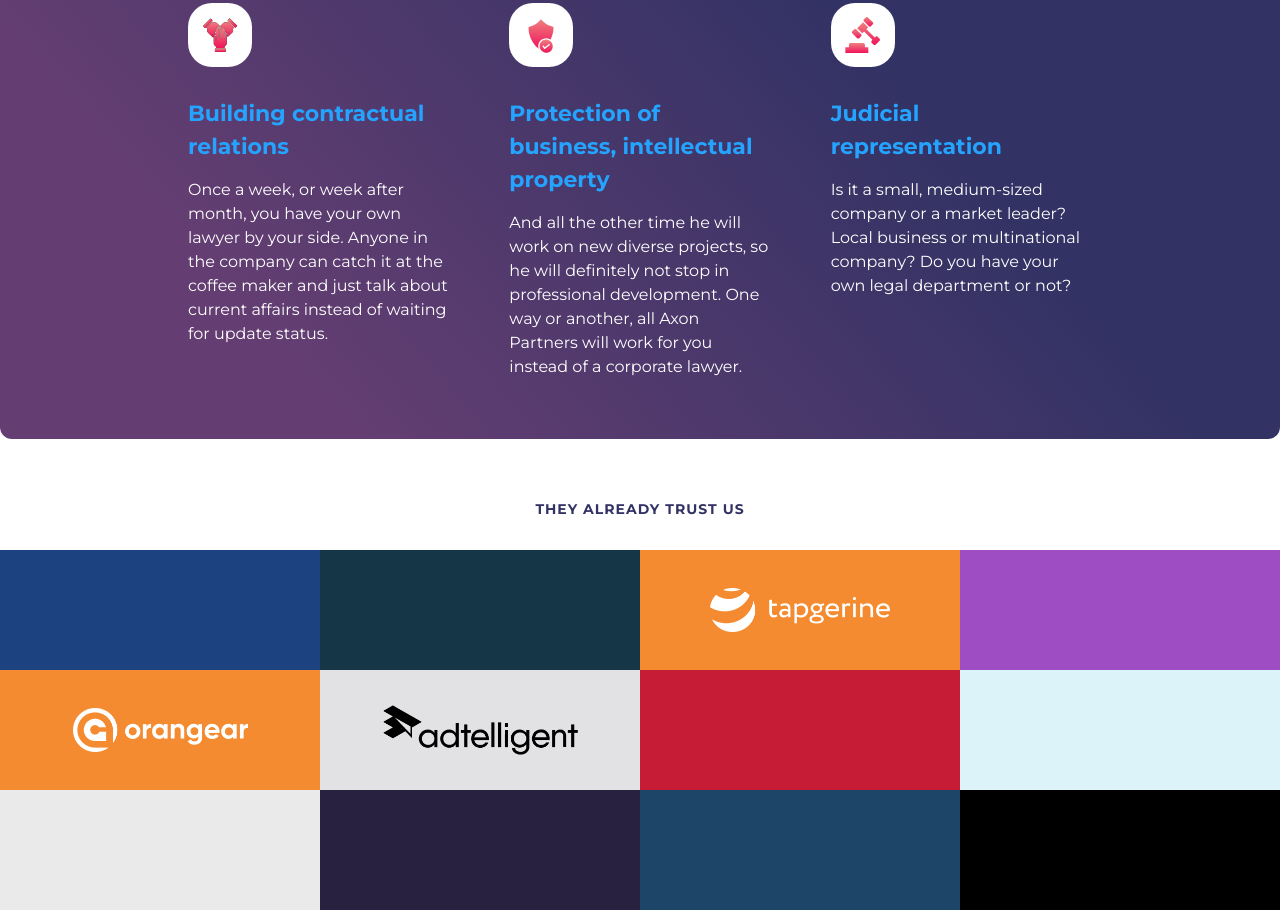
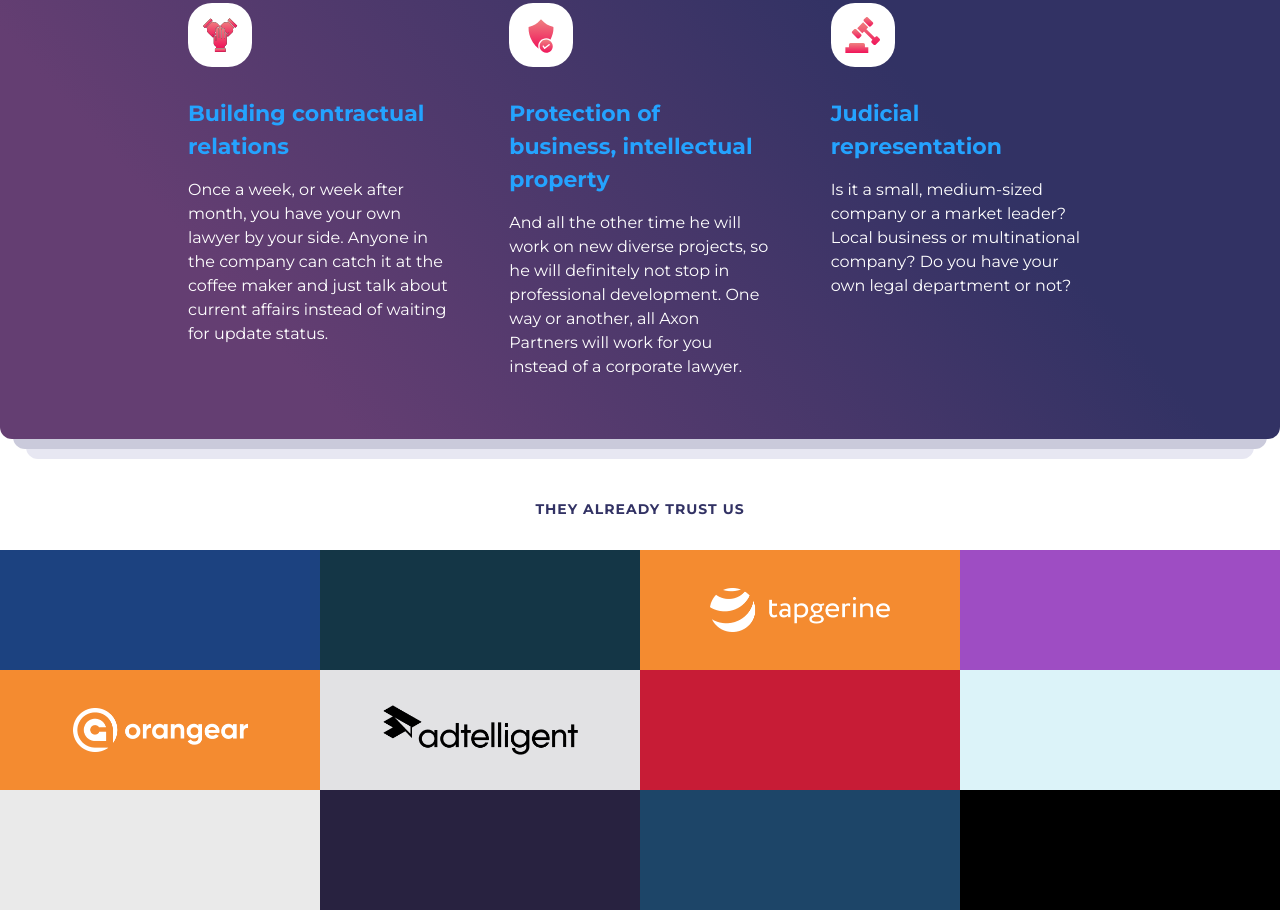
Before and after one commit to saintgregoire/final, a website: page app/index.html in a window 1280 px wide. Shown: the part 1365-2275 px from the top of the page. Drawn offline with Linux system fonts and the light colour scheme.

Commit message:
background blocks added

```diff
--- a/app/index.html
+++ b/app/index.html
@@ -133,6 +133,8 @@
 				</div>
 			</div>
 		</section>
+		<div class="background_first"></div>
+		<div class="background_second"></div>
 	</div>
 
 	<main>
--- a/app/scss/_global.scss
+++ b/app/scss/_global.scss
@@ -8,6 +8,29 @@ body {
 .wrapper {
 	background: $gradient-supersoft;
 	border-radius: 0px 0px 12px 12px;
+	position: relative;
+}
+
+.background_first {
+	position: absolute;
+	z-index: -10;
+	width: 98%;
+	height: 20px;
+	right: 1%;
+	bottom: -10px;
+	background: #CACADB;
+	border-radius: 0 0 12px 12px;
+}
+
+.background_second {
+	position: absolute;
+	z-index: -20;
+	width: 96%;
+	height: 20px;
+	left: 2%;
+	bottom: -20px;
+	background: #E7E7F2;
+	border-radius: 0 0 12px 12px;
 }
 
 .list__custom {
```
Also changed, not shown: app/css/style.min.css.
